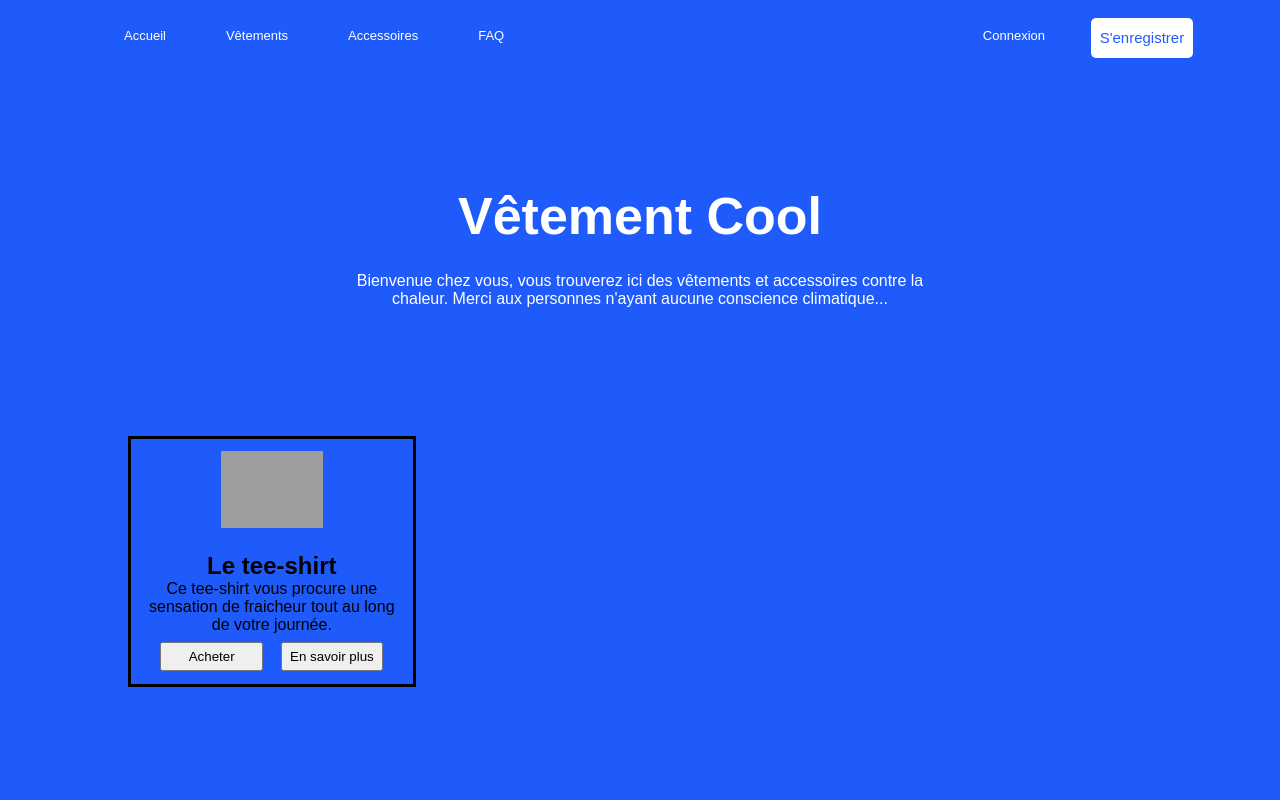
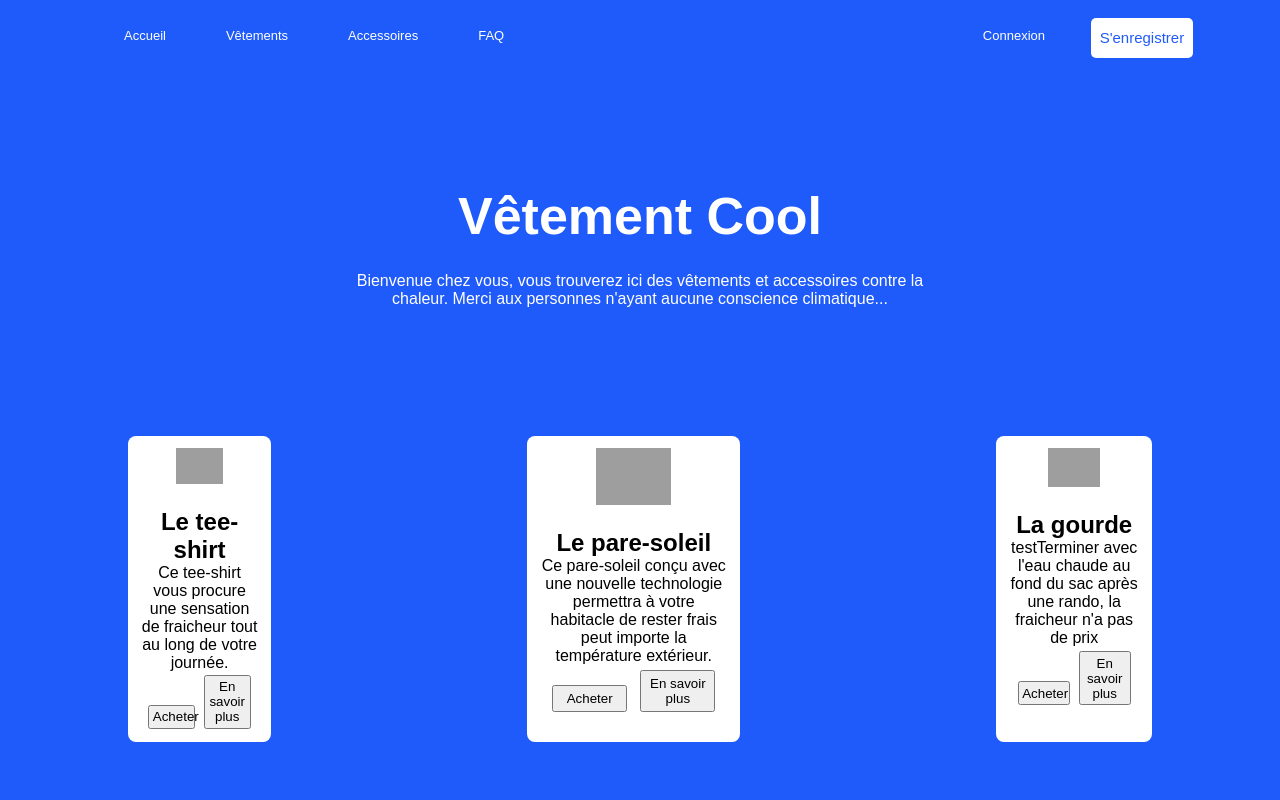
Before and after one commit to GoodMorning46/Fresh_and_Cool-website, a React (Create React App) app: page / in a window 1280 px wide. Shown: the top 800 px of the page. Built offline with nearby package versions, Linux system fonts and the light colour scheme; grey boxes are pictures that could not be loaded.

Commit message:
[MODIF HOME] Modification de la page home

```diff
--- a/src/component/card.css
+++ b/src/component/card.css
@@ -3,11 +3,11 @@
 }
 
 .card {
-  border: solid;
-  width: 20%;
+  border-radius: 8px;
   padding: 1%;
   margin: 10%;
   text-align: center;
+  background-color: white;
 }
 
 .card_button1 {
--- a/src/pages/CSS/home.css
+++ b/src/pages/CSS/home.css
@@ -12,9 +12,14 @@
   font-weight: bold;
 }
 
-.sous-titre{
+.sous-titre {
   width: 45%;
   margin: auto;
   margin-top: 2%;
   font-size: 16px;
 }
+
+.wrapper {
+  display: flex;
+  justify-content:space-around;
+}
```
Also changed, not shown: src/pages/Home.js (+6 -2 lines).
